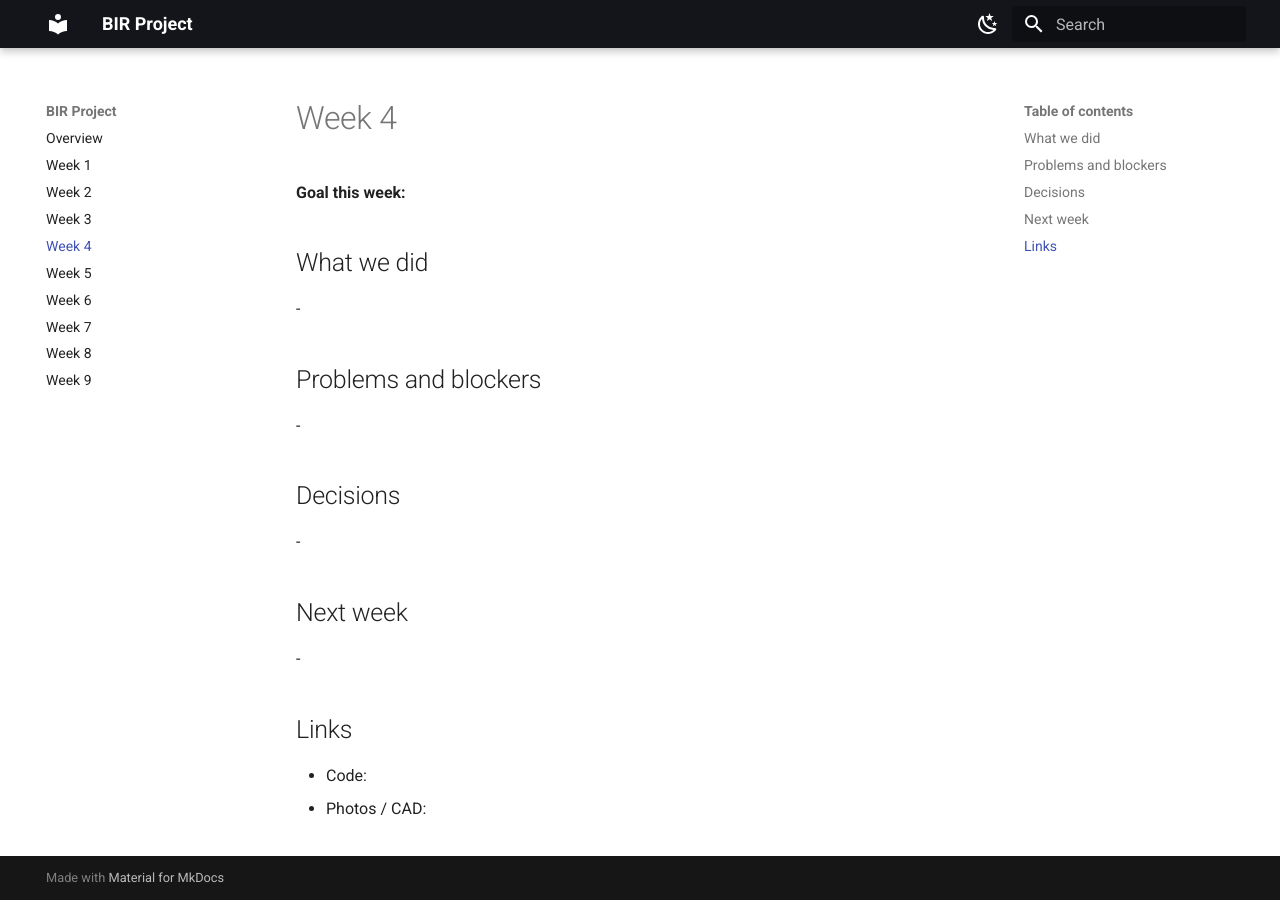
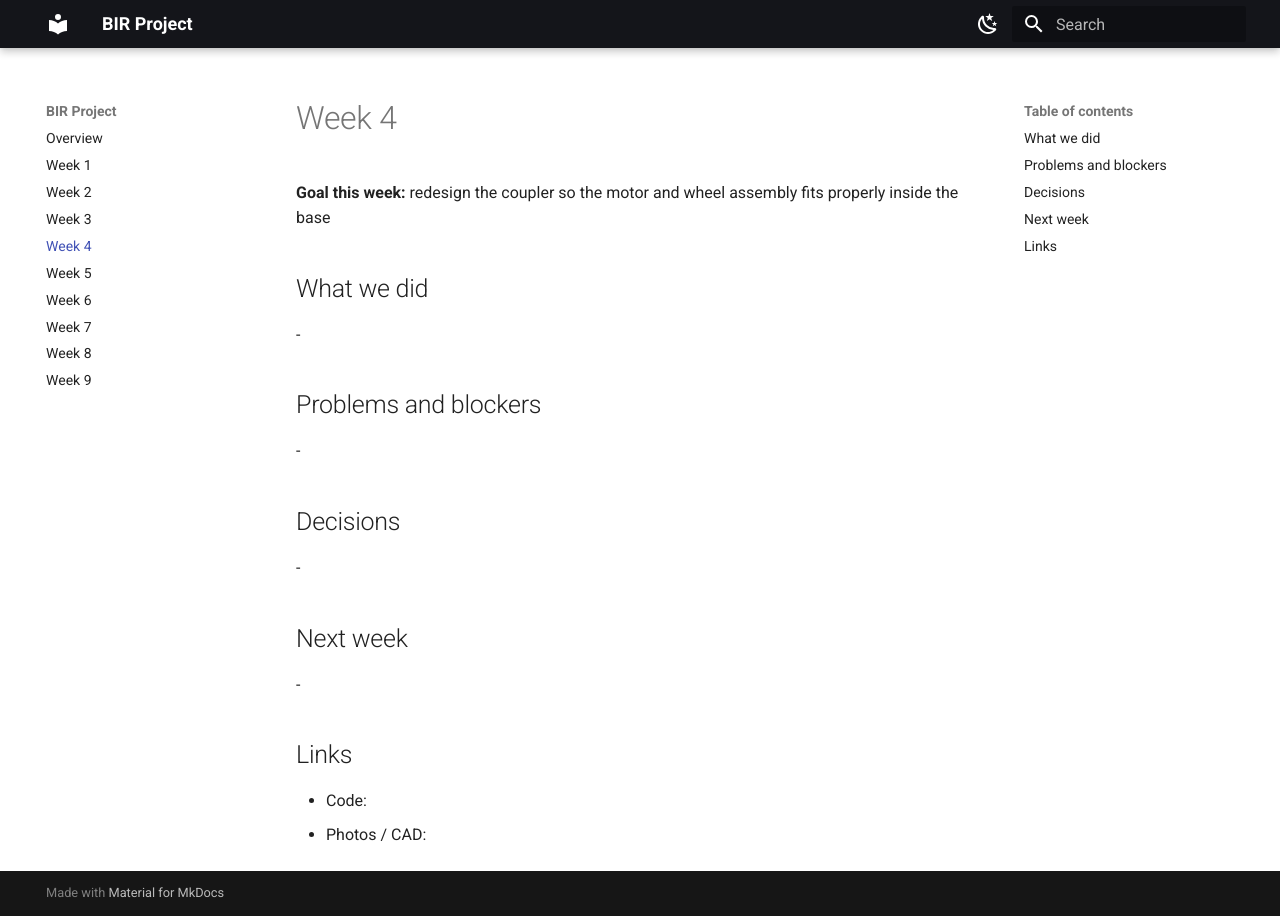
Before and after one commit to BuilderinResidencyTinkerspace/FIORA, an MkDocs documentation site: the page built from docs/week-04.md, in a window 1280 px wide. Built offline with MkDocs 1.6.1 and Material for MkDocs 9.7.7, drawn with Linux system fonts in a browser that asks for light colours.

Commit message:
Update week-04.md

```diff
--- a/docs/week-04.md
+++ b/docs/week-04.md
@@ -1,6 +1,6 @@
 # Week 4
 
-**Goal this week:**
+**Goal this week:** redesign the coupler so the motor and wheel assembly fits properly inside the base
 
 ## What we did
 
```
